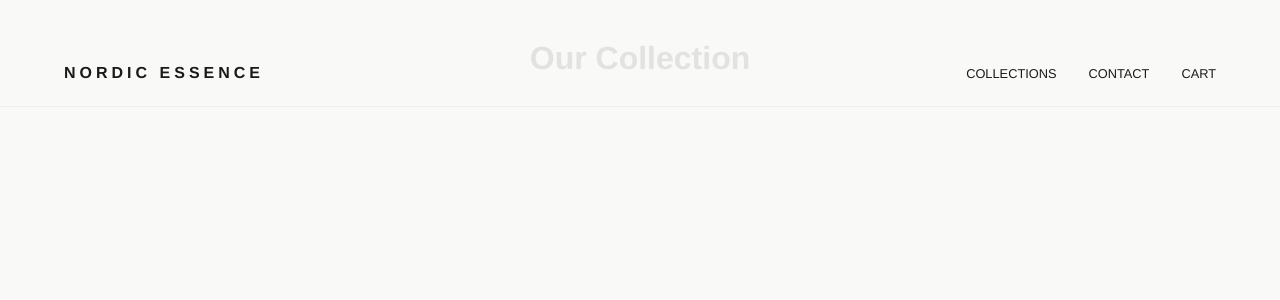
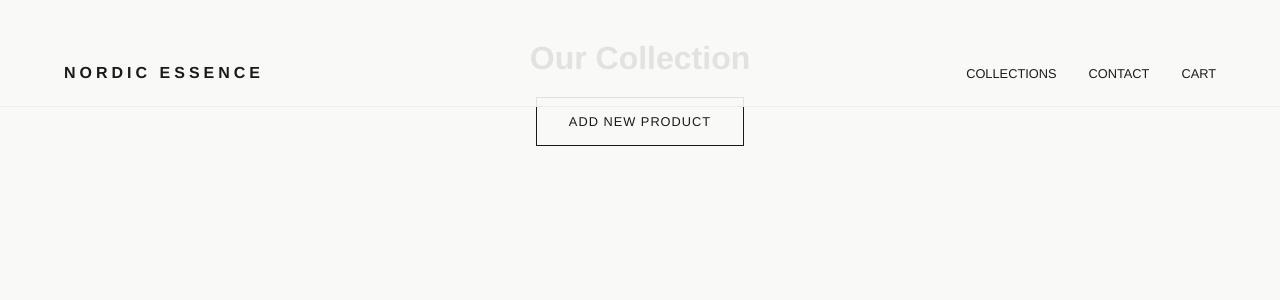
Before and after one commit to mitradehghanibsh/test_repo, a PHP site: page /project/product.php in a window 1280 px wide. Shown: the top 300 px of the page. Run offline with PHP 8.4, Linux system fonts and the light colour scheme; data that the repository does not hold is empty.

Commit message:
Update product.php

```diff
--- a/project/product.php
+++ b/project/product.php
@@ -21,6 +21,9 @@
 </nav>
 
 <h1 style="text-align:center; margin-top:40px;">Our Collection</h1>
+<div style="text-align:center; margin-top:20px;">
+    <a href="add_product.php" class="btn">Add New Product</a>
+</div>
 
 <div class="products-container" style="display:flex; flex-wrap:wrap; justify-content:center; gap:40px; margin:40px;">
 
```
